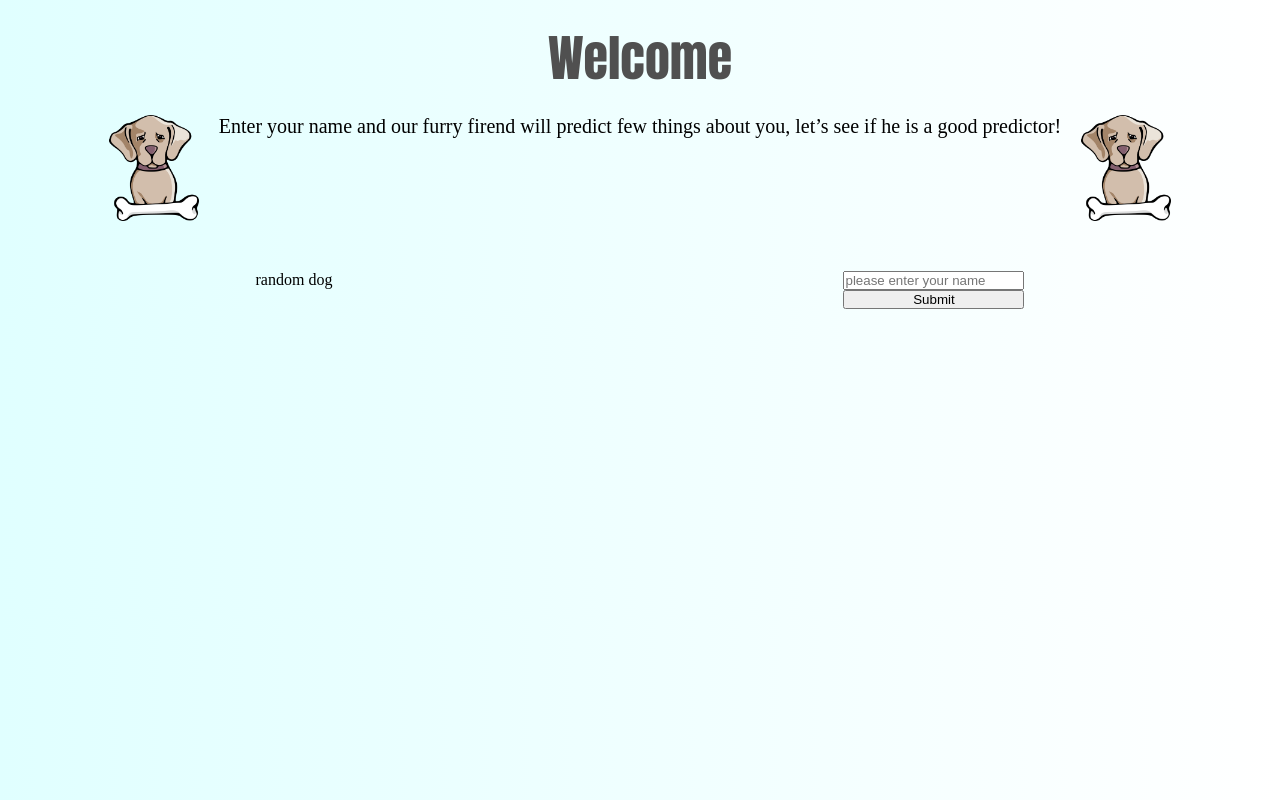
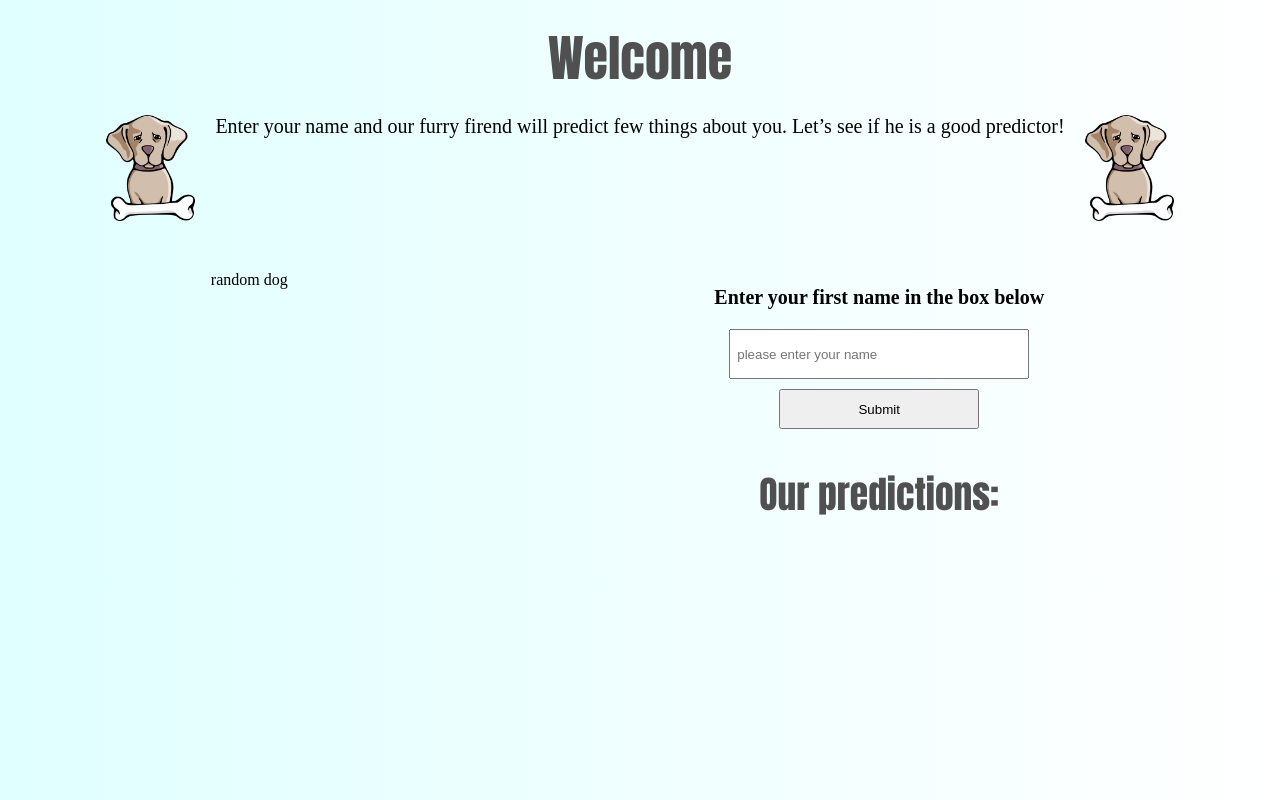
Before and after one commit to noormesslmani/prediction-website, a plain HTML site: page index.html in a window 1280 px wide. Drawn offline with Linux system fonts and the light colour scheme; no server answers.

Commit message:
Added more styling elements

```diff
--- a/assets/script.js
+++ b/assets/script.js
@@ -6,7 +6,7 @@ const parag2 = document.getElementById('paragraph2')
 const parag3 = document.getElementById('paragraph3')
 const button = document.getElementById('button')
 console.log('Hello')
-let fname= 'Ali'
+let fname
 let url
 button.addEventListener('click',predictInformation)
 function predictInformation(){
--- a/assets/styles.css
+++ b/assets/styles.css
@@ -30,25 +30,65 @@
   .doggie-left{
     width:7%;
     margin-right: 20px;
-    margin-left: 70px;
+    margin-left: 100px;
   }
   .doggie-right{
     width:7%;
-    margin-right: 70px;
+    margin-right: 100px;
     margin-left: 20px;
   }
   .introduction{
     text-align: center;
     font-size: 20px;
+
   }
 
   .dog{
     max-width: 50vw;
+    max-height: 70vh;
     margin-bottom: 20px;
     border-radius: 30px;
     border: 10px solid white;
   }
   .details{
+    margin-right: 20px;
     display: flex;
     flex-direction: column;
+    align-items: center;
+    padding: 5px;
   }
+  .enter-name{
+    margin: 10px 0px;
+    font-size: 20px;
+    font-weight:bold;
+  }
+  .text-box{
+    margin: 10px 0px;
+    width: 300px;
+    height:50px;
+    padding: 6px;
+  }
+  .btn{
+    width: 200px;
+    height: 40px;
+    padding:3%;
+    box-sizing: border-box;
+
+  }
+  .results{
+    padding: 20px;
+    display: flex;
+    flex-direction: column;
+    align-items: center;
+    color: rgb(80, 80, 80);
+    text-align: center;
+    font-family:Impact, Haettenschweiler, 'Arial Narrow Bold', sans-serif;
+    font-size: 25px;
+    margin-top: 5%;
+  }
+  .prediction{
+    color: rgb(80, 80, 80);
+    font-size: 20px;
+    font-family:Impact, Haettenschweiler, 'Arial Narrow Bold', sans-serif;
+    margin: 5px;
+  }
--- a/index.html
+++ b/index.html
@@ -9,7 +9,7 @@
         <h1 class="welcome">Welcome</h1>
         <div class="welcome-subtext">
             <img src="assets/images/doggie.png" class="doggie-left"  />
-            <p class="introduction">Enter your name and our furry firend will predict few things about you, let’s see if he is a good predictor! </p>
+            <p class="introduction">Enter your name and our furry firend will predict few things about you. Let’s see if he is a good predictor! </p>
             <img src="assets/images/doggie.png" class="doggie-right"  />
         </div>
         <div class="api">
@@ -17,11 +17,15 @@
                 <p>random dog</p>
             </div>
             <div class="details">
-                <input type="text" placeholder="please enter your name" id="input-name">
-                <button class="btn" id="button">Submit</button>
-                <p id="paragraph1"> </p>
-                <p id="paragraph2"> </p>
-                <p id="paragraph3"> </p>
+                <p class="enter-name">Enter your first name in the box below</p>
+                <input type="text" placeholder="please enter your name" id="input-name" class="text-box">
+                <button class="btn sub-details" id="button">Submit</button>
+                <div class="results">
+                    <h2>Our predictions: </h2>
+                        <p id="paragraph1" class="prediction"> </p>
+                        <p id="paragraph2" class="prediction"> </p>
+                        <p id="paragraph3" class="prediction"> </p>
+                </div>
             </div>
         </div>
 
```
Also changed, not shown: assets/images/cloud.png (added), assets/images/cut.jpg (deleted), assets/images/tHwYWI.webp (deleted).
